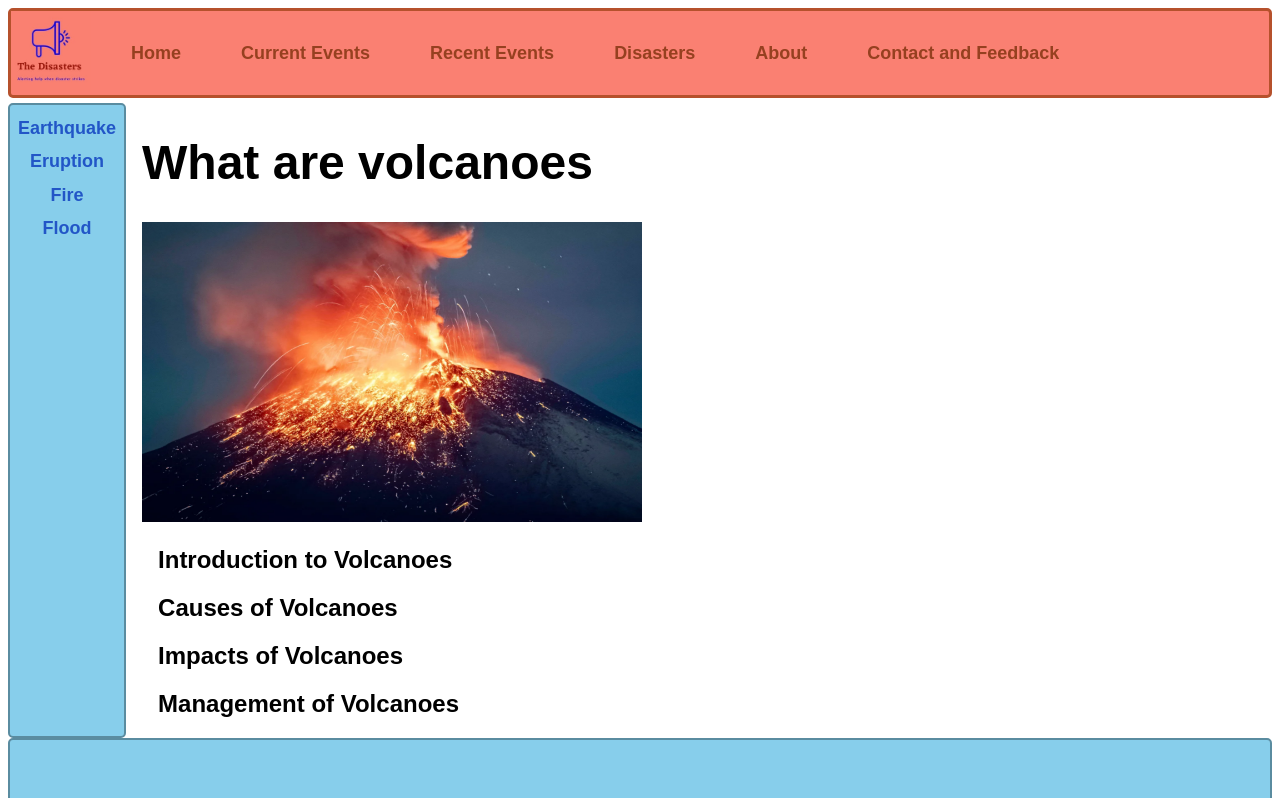
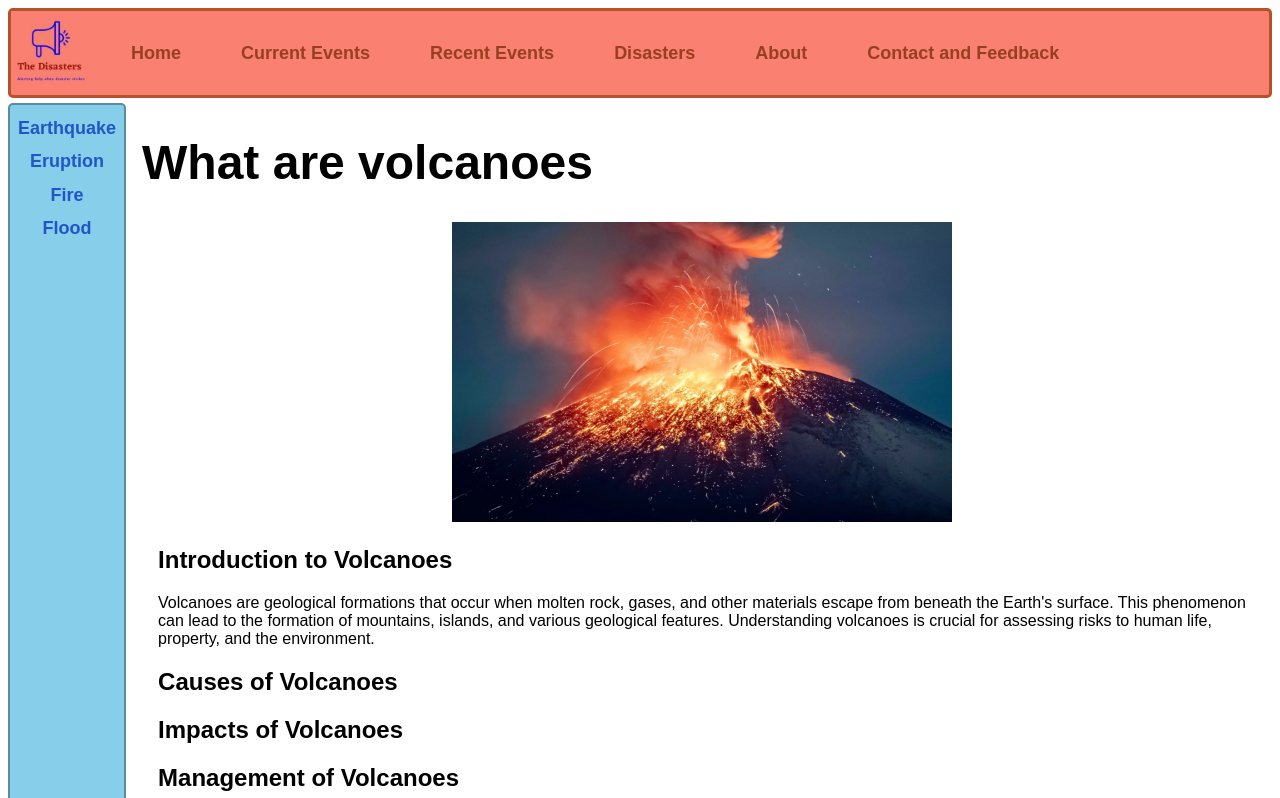
Before and after one commit to BIT-Studio-3/group-project-25-1-scade, a SvelteKit app in the folder disaster/disaster/: page /disasters/eruption/eruptionInfo in a window 1280 px wide. Shown: the top 798 px of the page. Built offline with nearby package versions, Linux system fonts and the light colour scheme.

Commit message:
add to what volcanoes are

```diff
--- a/disaster/disaster/src/routes/disasters/eruption/eruptionInfo/+page.svelte
+++ b/disaster/disaster/src/routes/disasters/eruption/eruptionInfo/+page.svelte
@@ -19,8 +19,8 @@
 
     <h2>Introduction to Volcanoes</h2>
     <p>
-
-    </p>
+      Volcanoes are geological formations that occur when molten rock, gases, and other materials escape from beneath the Earth's surface. This phenomenon can lead to the formation of mountains, islands, and various geological features. Understanding volcanoes is crucial for assessing risks to human life, property, and the environment.
+  </p>
 
     <h2>Causes of Volcanoes</h2>
     <p>
```
